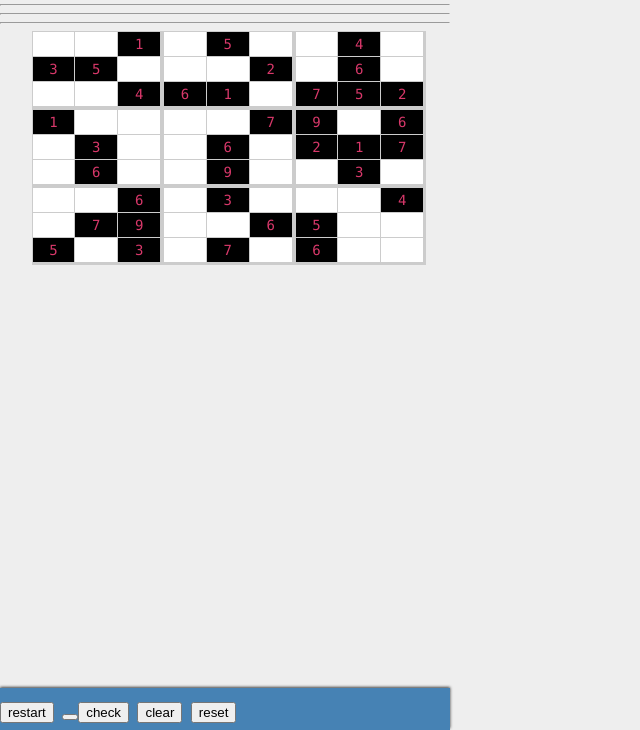
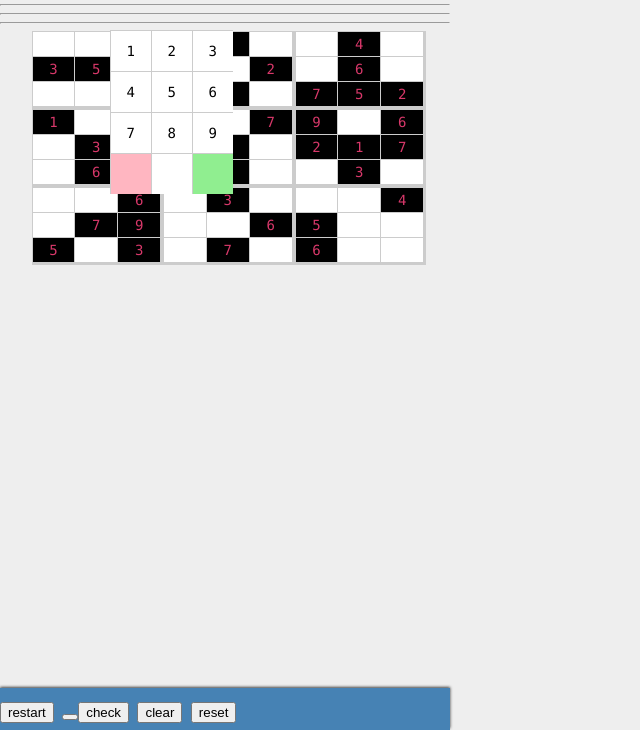
Before and after one commit to SavorTheFlavor/Sudoku, a plain HTML site: page www/index.html in a window 1280 px wide. Shown: the part 70-800 px from the top of the page, without its empty margins (0-640 px from the left). Drawn offline with nearby package versions, Linux system fonts and the light colour scheme.

Commit message:
弹窗面板样式....

```diff
--- a/src/less/main.less
+++ b/src/less/main.less
@@ -46,6 +46,12 @@ body{
 			&.col_g_right{
 				border-right-width: 3px;
 			}
+			&.mark1{
+				background: lightpink;
+			}
+			&.mark2{
+				background: lightgreen;
+			}
 		}
 
 		&.row_g_bottom{
@@ -86,6 +92,18 @@ body{
 
 }
 
+@popupCellSize:40px;
+.popup-num{
+	.container();
+	.row{
+		>span{
+			width: @popupCellSize;
+			height: @popupCellSize;
+			line-height: @popupCellSize;
+		}
+	}
+}
+
 
 .hidden{
 	display:none;
--- a/www/index.html
+++ b/www/index.html
@@ -19,7 +19,22 @@
 	<div id="container" class="container grid"></div>
 
 	<!-- 弹窗面板 -->
-	<div id="popupNumbers" class="grid popup-num hidden"></div>
+	<div id="popupNumbers" class="grid popup-num"
+		style="position: absolute;left:20px;top: 100px; ">
+		<div class="row">
+			<span>1</span><span>2</span><span>3</span>
+		</div>
+		<div class="row">
+			<span>4</span><span>5</span><span>6</span>
+		</div>
+		<div class="row">
+			<span>7</span><span>8</span><span>9</span>
+		</div>
+		<div class="row">
+			<span class="mark1"></span><span></span><span class="mark2"></span>
+		</div>
+
+	</div>
 
 	<!-- 按钮组 -->
 	<div id="dashboard" class="dashboard">
```
Also changed, not shown: www/css/main.css.
